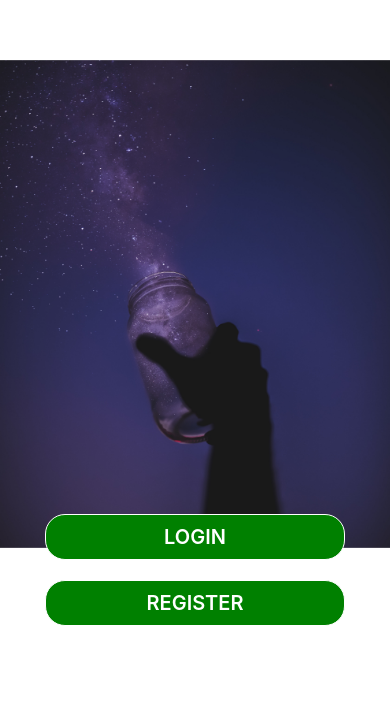
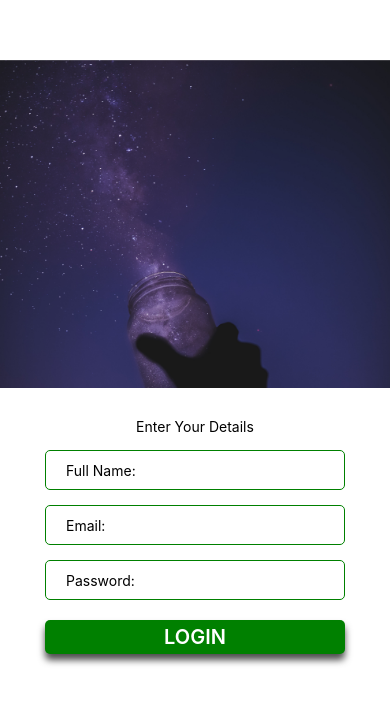
Before and after one commit to Amukayoung/easymedic, a React Native app in the folder easymedic/: screen / in a window 390 px wide. Shown: the part 118-822 px from the top of the page. Built offline with nearby package versions, Linux system fonts and the light colour scheme.

Commit message:
Added login form

```diff
--- a/easymedic/App.js
+++ b/easymedic/App.js
@@ -1,4 +1,4 @@
-import { StyleSheet, Text, View , Dimensions} from 'react-native';
+import { StyleSheet, Text, View , Dimensions,TextInput} from 'react-native';
 import styles from './styles';
 import  Svg ,{Image} from 'react-native-svg';
 
@@ -15,11 +15,20 @@ export default function App() {
         </Svg>
       </View>
       <View style={styles.buttonContainer}>
-        <View style={styles.button}>
+        {/* <View style={styles.button}>
           <Text style={styles.buttonText}>LOGIN</Text>
         </View>
         <View style={styles.button}>
           <Text style={styles.buttonText}>REGISTER</Text>
+        </View> */}
+        <View style={styles.loginContainer}>
+          <Text>Enter Your Details</Text>
+          <TextInput placeholder='Full Name:' style={styles.textInput}/>
+          <TextInput placeholder='Email:' style={styles.textInput}/>
+          <TextInput placeholder='Password:' style={styles.textInput}/>
+          <View style={styles.formButton}>
+            <Text style={styles.buttonText}>LOGIN</Text>
+          </View>
         </View>
       </View>
     </View>
--- a/easymedic/styles.js
+++ b/easymedic/styles.js
@@ -1,11 +1,13 @@
-import { StyleSheet } from "react-native";
+import { StyleSheet,Dimensions } from "react-native";
+import { get } from "react-native/Libraries/TurboModule/TurboModuleRegistry";
+const {height,width} = Dimensions.get("window");
 const styles = StyleSheet.create({
     container: {
       flex:1,
       justifyContent: "flex-end"
     },
     buttonContainer:{
-        marginBottom:100
+       height:height/2.5
     },
     button:{
         backgroundColor: "green",
@@ -24,6 +26,39 @@ const styles = StyleSheet.create({
         fontSize:20,
         fontWeight:600,
         color:"#FFF"
+    },
+    loginContainer:{
+        backgroundColor: "#fff",
+        paddingTop:30,
+        paddingBottom:30,
+        alignItems:"center"
+    },
+    textInput:{
+        height:40,
+        borderWidth:1,
+        borderColor:"green",
+        paddingLeft:20,
+        marginTop:15,
+        width: 300,
+        borderRadius:5
+
+    },
+    formButton:{
+        backgroundColor:"green",
+        width:300,
+        borderRadius:5,
+        paddingTop:5,
+        paddingBottom:5,
+        marginTop:20,
+        shadowColor: "#000",
+        shadowOffset: {
+            width: 0,
+            height: 6,
+        },
+        shadowOpacity: 0.7,
+        shadowRadius: 7.49,
+
+        elevation: 12,
     }
   });
 
```
